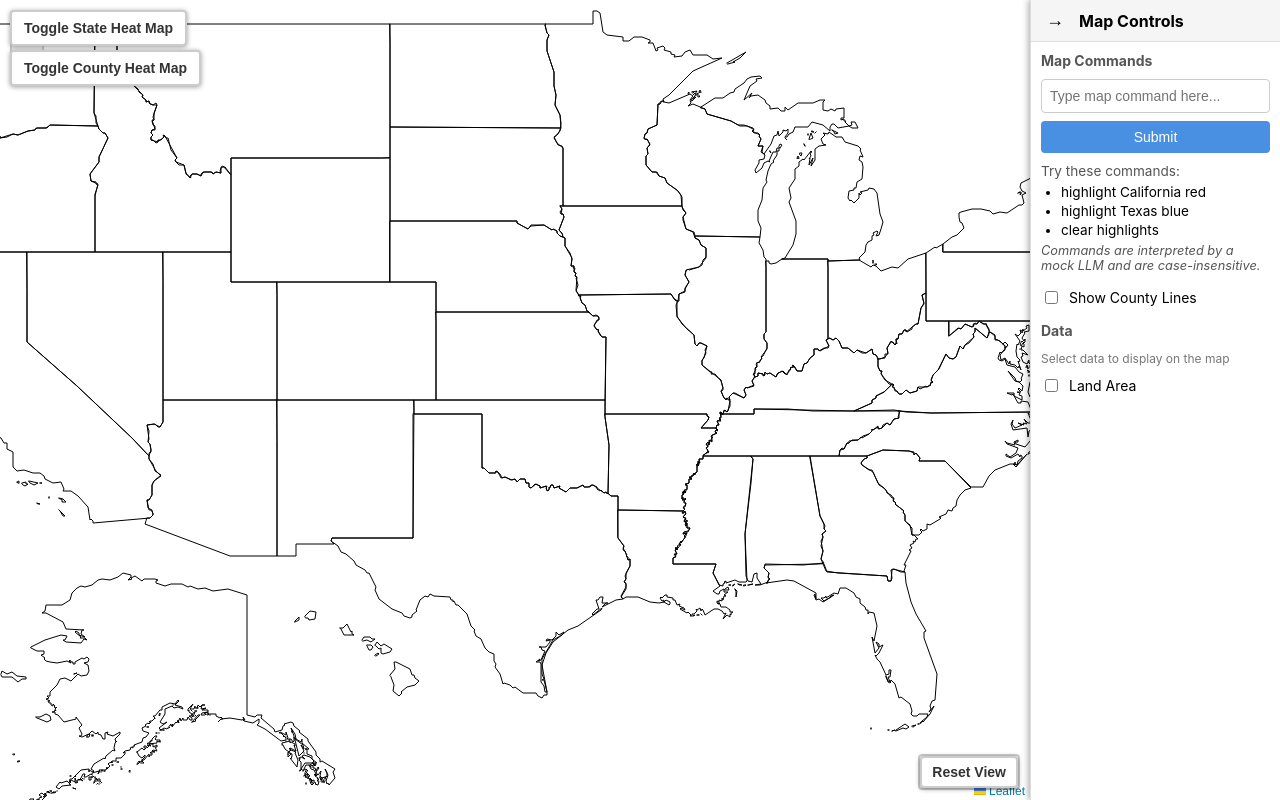
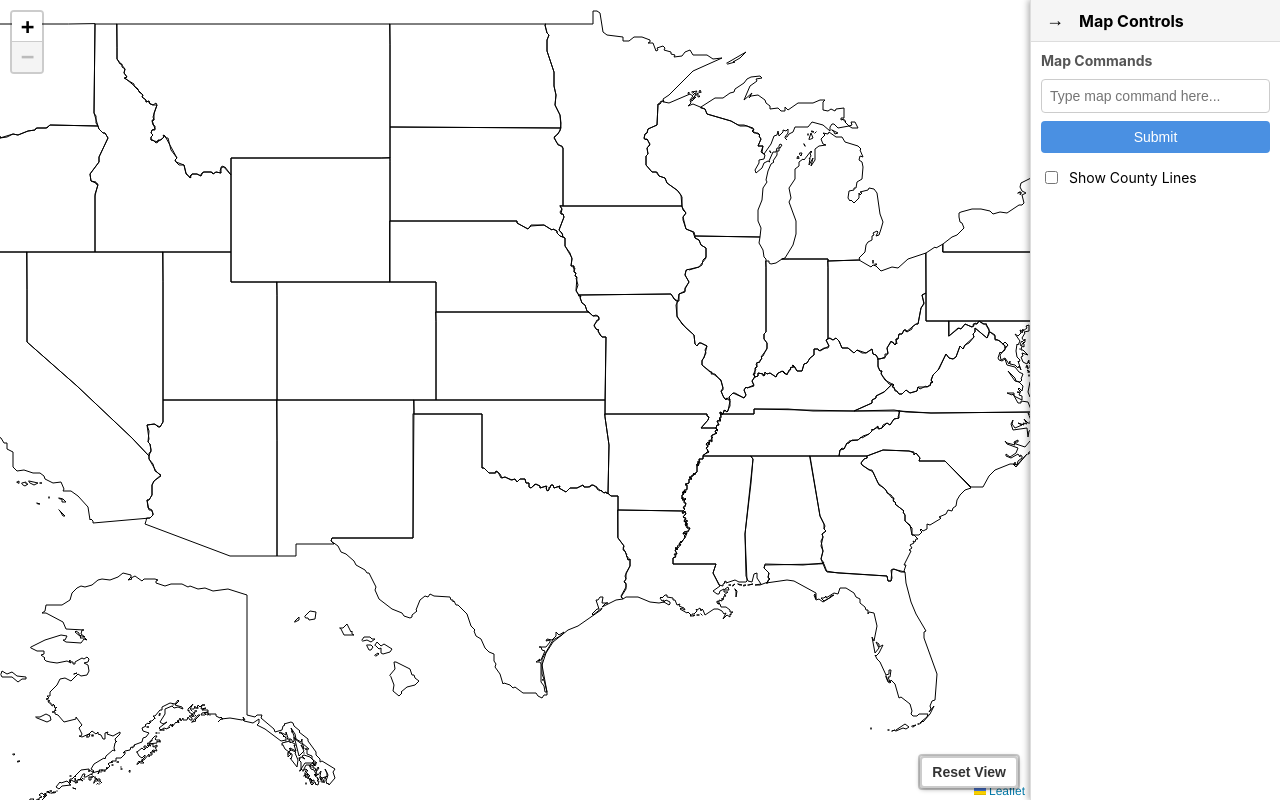
Before and after one commit to beardedjohnwick/AIDataViz, a React (Create React App) app in the folder MapData/frontend/: page / in a window 1280 px wide. Built offline with nearby package versions, Linux system fonts and the light colour scheme; no server answers.

Commit message:
UI Clean Up - v1.7.5

```diff
--- a/MapData/frontend/src/components/ControlPanel.js
+++ b/MapData/frontend/src/components/ControlPanel.js
@@ -72,15 +72,6 @@ function ControlPanel({
               Submit
             </button>
           </div>
-          <div className="command-help">
-            <p>Try these commands:</p>
-            <ul>
-              <li>highlight California red</li>
-              <li>highlight Texas blue</li>
-              <li>clear highlights</li>
-            </ul>
-            <p className="command-note">Commands are interpreted by a mock LLM and are case-insensitive.</p>
-          </div>
         </div>
 
         <div className="control-panel-section">
@@ -93,21 +84,6 @@ function ControlPanel({
             <span className="toggle-label">Show County Lines</span>
           </label>
         </div>
-
-        <div className="control-panel-section">
-          <h4 className="section-title">Data</h4>
-          <div className="data-controls">
-            <p className="data-description">Select data to display on the map</p>
-            <label className="control-toggle">
-              <input
-                type="checkbox"
-                checked={showAreaInTooltip}
-                onChange={onAreaToggle}
-              />
-              <span className="toggle-label">Land Area</span>
-            </label>
-          </div>
-        </div>
       </div>
     </div>
   );
--- a/MapData/frontend/src/components/MapComponent.js
+++ b/MapData/frontend/src/components/MapComponent.js
@@ -1228,63 +1228,6 @@ const MapComponent = forwardRef(({ showCounties = true }, ref) => {
     }
     setHeatmapActive(false);
   };
-
-  // Add a temporary trigger for the heat map in useEffect
-  useEffect(() => {
-    // This will run once when the component mounts
-    const heatmapButton = document.createElement('button');
-    heatmapButton.textContent = 'Toggle State Heat Map';
-    heatmapButton.className = 'heatmap-toggle-button';
-    heatmapButton.style.position = 'absolute';
-    heatmapButton.style.top = '10px';
-    heatmapButton.style.left = '10px';
-    heatmapButton.style.zIndex = '1000';
-    heatmapButton.style.padding = '8px 12px';
-    heatmapButton.style.backgroundColor = '#fff';
-    heatmapButton.style.border = '2px solid #ccc';
-    heatmapButton.style.borderRadius = '4px';
-    heatmapButton.style.cursor = 'pointer';
-
-    heatmapButton.addEventListener('click', () => {
-      if (heatmapActive && heatmapType === 'state') {
-        clearHeatmap();
-      } else {
-        applyHeatmap('state');
-      }
-    });
-
-    // Create another button for county heat map
-    const countyHeatmapButton = document.createElement('button');
-    countyHeatmapButton.textContent = 'Toggle County Heat Map';
-    countyHeatmapButton.className = 'county-heatmap-toggle-button';
-    countyHeatmapButton.style.position = 'absolute';
-    countyHeatmapButton.style.top = '50px';
-    countyHeatmapButton.style.left = '10px';
-    countyHeatmapButton.style.zIndex = '1000';
-    countyHeatmapButton.style.padding = '8px 12px';
-    countyHeatmapButton.style.backgroundColor = '#fff';
-    countyHeatmapButton.style.border = '2px solid #ccc';
-    countyHeatmapButton.style.borderRadius = '4px';
-    countyHeatmapButton.style.cursor = 'pointer';
-
-    countyHeatmapButton.addEventListener('click', () => {
-      if (heatmapActive && heatmapType === 'county') {
-        clearHeatmap();
-      } else {
-        applyHeatmap('county');
-      }
-    });
-
-    // Add buttons to the document body
-    document.body.appendChild(heatmapButton);
-    document.body.appendChild(countyHeatmapButton);
-
-    // Cleanup function to remove buttons when component unmounts
-    return () => {
-      document.body.removeChild(heatmapButton);
-      document.body.removeChild(countyHeatmapButton);
-    };
-  }, [heatmapActive, heatmapType]);
 
   /**
    * Applies a filter to highlight states or counties based on a condition
--- a/MapData/frontend/src/components/MapStyles.css
+++ b/MapData/frontend/src/components/MapStyles.css
@@ -65,33 +65,6 @@
 }
 
 .reset-view-button:active {
-  background-color: #e6e6e6;
-  transform: translateY(1px);
-}
-
-/* Heat Map Toggle Button Styles */
-.heatmap-toggle-button,
-.county-heatmap-toggle-button {
-  background-color: white;
-  border: 2px solid rgba(0, 0, 0, 0.2);
-  border-radius: 4px;
-  padding: 6px 10px;
-  font-size: 14px;
-  font-weight: bold;
-  color: #333;
-  cursor: pointer;
-  box-shadow: 0 1px 5px rgba(0, 0, 0, 0.4);
-  transition: all 0.3s ease;
-  margin-right: 10px;
-}
-
-.heatmap-toggle-button:hover,
-.county-heatmap-toggle-button:hover {
-  background-color: #f4f4f4;
-}
-
-.heatmap-toggle-button:active,
-.county-heatmap-toggle-button:active {
   background-color: #e6e6e6;
   transform: translateY(1px);
 }
```
